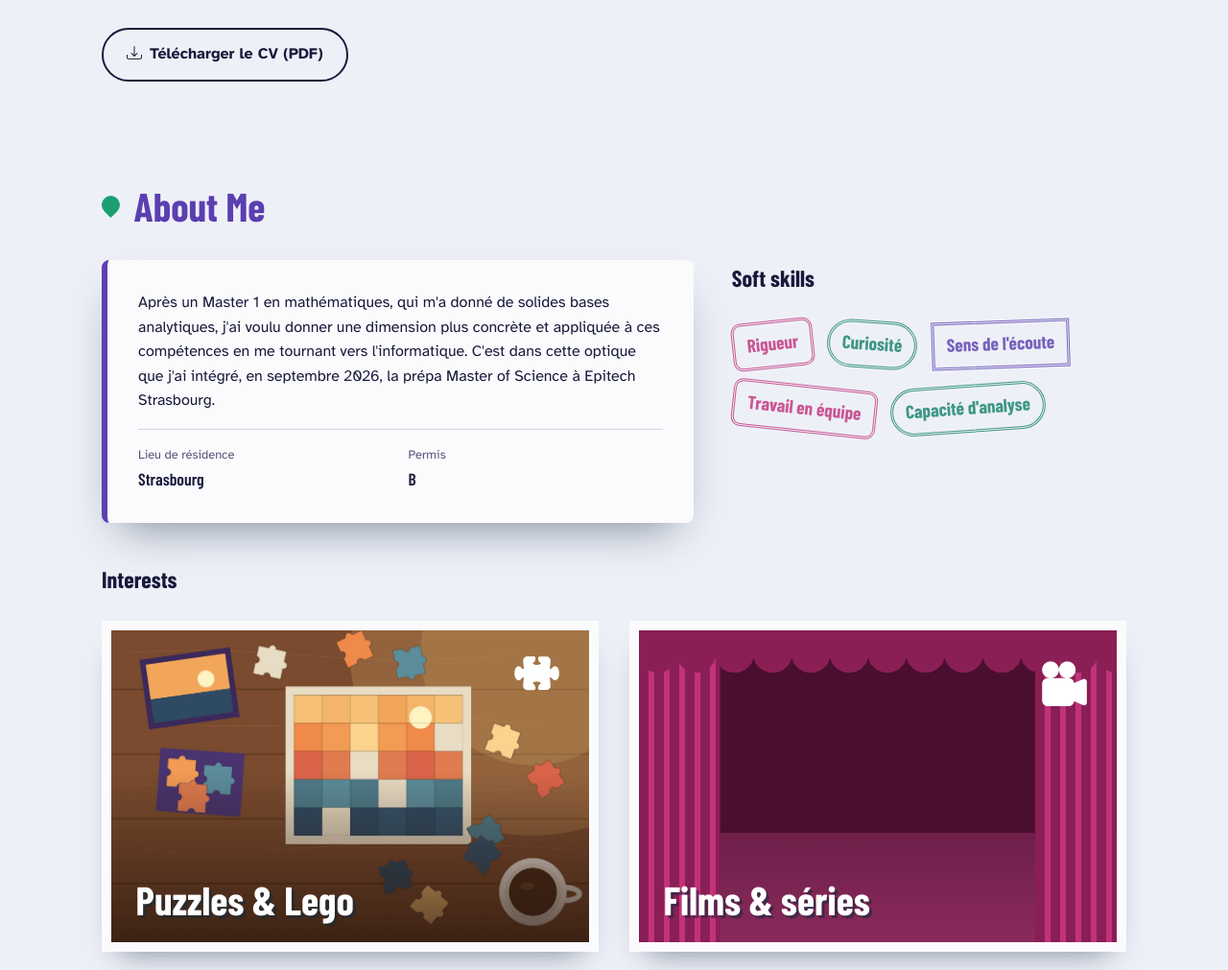
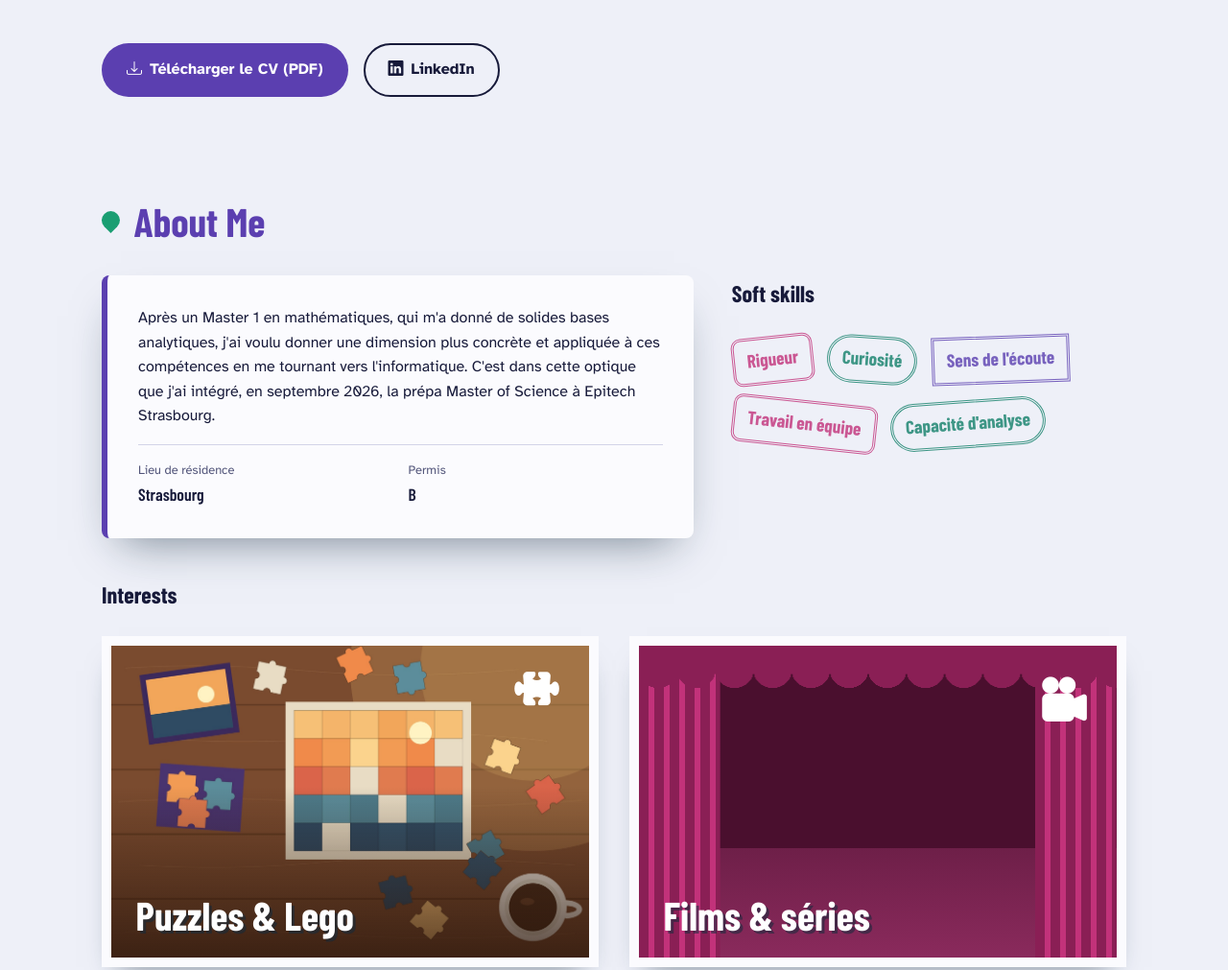
Before and after one commit to MalletFanny/portfolio, a plain HTML site: page index.html in a window 1280 px wide. Shown: the part 700-1711 px from the top of the page at 96% size. Drawn offline with nearby package versions, Linux system fonts and the light colour scheme; a web font is replaced by a local one.

Commit message:
Bouton LinkedIn à côté du CV et textes des cartes postales revus
Co-Authored-By: Claude Opus 5.5 <noreply@anthropic.com>

```diff
--- a/index.html
+++ b/index.html
@@ -75,8 +75,9 @@
             <div class="pass_barcode"></div>
           </div>
         </div>
-        <div class="hero__actions">
-          <a class="button button_ghost" href="assets/cv_fanny_mallet.pdf" download><i class="bi bi-download" aria-hidden="true"></i> Télécharger le CV (PDF)</a>
+        <div class="hero_actions">
+          <a class="button button_download" href="assets/cv_fanny_mallet.pdf" download><i class="bi bi-download" aria-hidden="true"></i> Télécharger le CV (PDF)</a>
+          <a class="button button_link" href="https://www.linkedin.com/in/fanny-mallet" target="_blank" rel="noopener"><span class="bi bi-linkedin" aria-hidden="true"></span> LinkedIn</a>
         </div>
       </section>
       <section id="about">
@@ -132,11 +133,7 @@
                     <p class="postcard_header">Carte postale</p>
                     <div class="postcard_body">
                       <div class="postcard_message">
-                        <p>Au minimum un épisode ou un film chaque jour.</p>
-                        <p class="postcard_text_title">Séries</p>
-                        <p>Dark, Severance, Arcane, The Leftovers, Silo, The Expanse, Fringe…</p>
-                        <p class="postcard_text_title">Films</p>
-                        <p>Titanic, The Wild Robot, Your Name</p>
+                        <p>Environ 150 séries terminées (Dark, Severance, Arcane, The Leftovers, Silo, The Expanse...) et plus de 750 films vus (The Wild Robot, Your Name, Arrival, Titanic...).</p>
                       </div>
                       <div class="postcard_address">
                         <span class="postcard_stamp" aria-hidden="true"><span class="bi bi-camera-reels"></span></span>
@@ -156,7 +153,7 @@
                     <p class="postcard_header">Carte postale</p>
                     <div class="postcard_body">
                       <div class="postcard_message">
-                        <p>Allemagne, Suisse, Luxembourg, Espagne, Italie, Angleterre, Irlande, Pays-Bas, Danemark, République tchèque, États-Unis (New York), Canada (Toronto)…</p>
+                        <p>Allemagne, Suisse, Luxembourg, Espagne, Italie, Angleterre, Irlande, Pays-Bas, Danemark, République tchèque, États-Unis (New York), Canada (Toronto)...</p>
                       </div>
                       <div class="postcard_address">
                         <span class="postcard_stamp" aria-hidden="true"><span class="bi bi-airplane"></span></span>
@@ -176,7 +173,7 @@
                     <p class="postcard_header">Carte postale</p>
                     <div class="postcard_body">
                       <div class="postcard_message">
-                        <p>Surtout des RPG (Clair Obscur, The Witcher 3, Tunic, Zelda) et des jeux de réflexion (The Talos Principle, Portal, Machinarium).</p>
+                        <p>Surtout des RPG (Clair Obscur, The Witcher 3, Tunic, Zelda...) et des jeux de réflexion (The Talos Principle, Portal, Machinarium...).</p>
                       </div>
                       <div class="postcard_address">
                         <span class="postcard_stamp" aria-hidden="true"><span class="bi bi-controller"></span></span>
--- a/style.css
+++ b/style.css
@@ -438,6 +438,13 @@ img {
   border-radius: 2px;
 }
 
+.hero_actions {
+  display: flex;
+  flex-wrap: wrap;
+  gap: 1rem;
+  margin-top: 1rem;
+}
+
 .button {
   display: inline-flex;                 /* icône et texte alignés sur une ligne */
   align-items: center;                  /* centrés verticalement */
@@ -451,14 +458,33 @@ img {
   font-weight: 700;
   text-decoration: none;                /* enlève le soulignement des liens <a> */
   cursor: pointer;
+  transition:
+    transform 0.25s ease,
+    background-color 0.25s ease,
+    color 0.25s ease;
 }
-.button_ghost {
+
+.button:hover {
+  transform: translateY(-2px);
+}
+.button:active {
+  transform: translateY(0);
+}
+
+.button_link {
   border-color: var(--ink);
   color: var(--ink);
 }
-.button_ghost:hover {
+.button_download {
+  background: var(--ocean);
+  color: var(--on-accent);
+}
+.button_link:hover {
   background: var(--ink);
   color: var(--sky);
+}
+.button_download:hover {
+  background: var(--ocean-strong);
 }
 
 /* 2. La section About Me -------------------*/
@@ -707,10 +733,6 @@ img {
   font-size: clamp(0.87rem, 3.8cqi, 1.3rem);
   line-height: 1.25;
   color: var(--ink);
-}
-.postcard_text_title {
-  text-align: center;
-  margin: 0.4em 0 0.2em;
 }
 
 .postcard_address {
```
